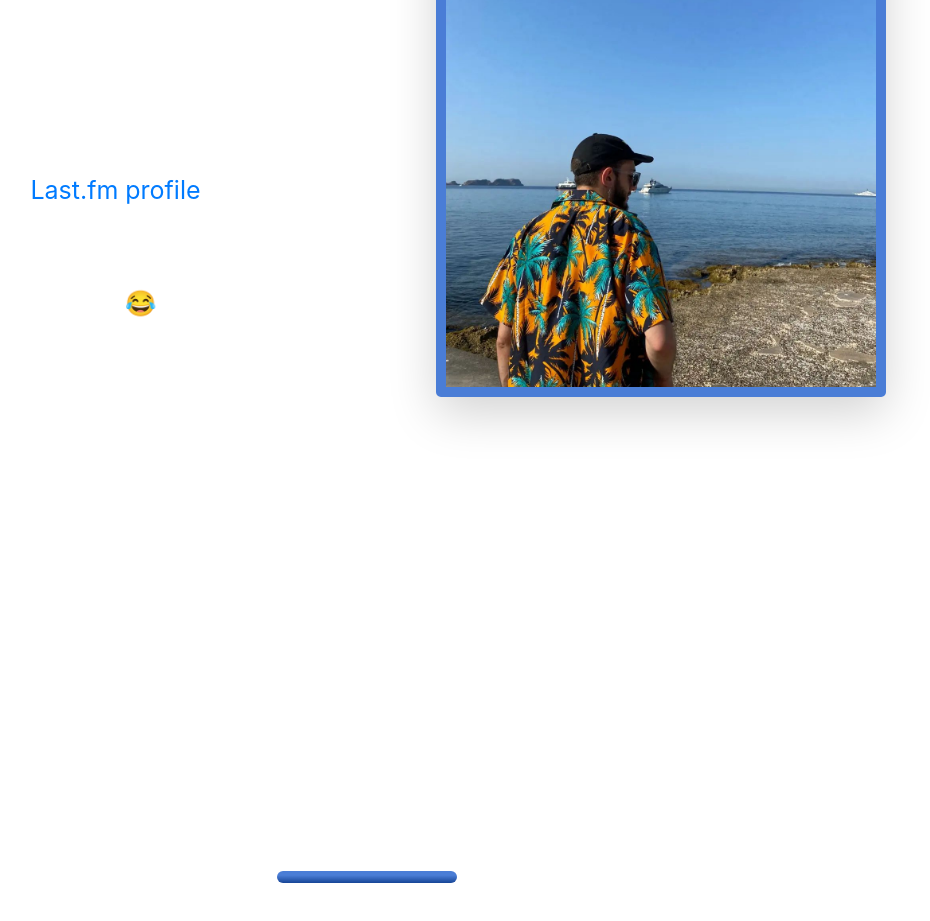
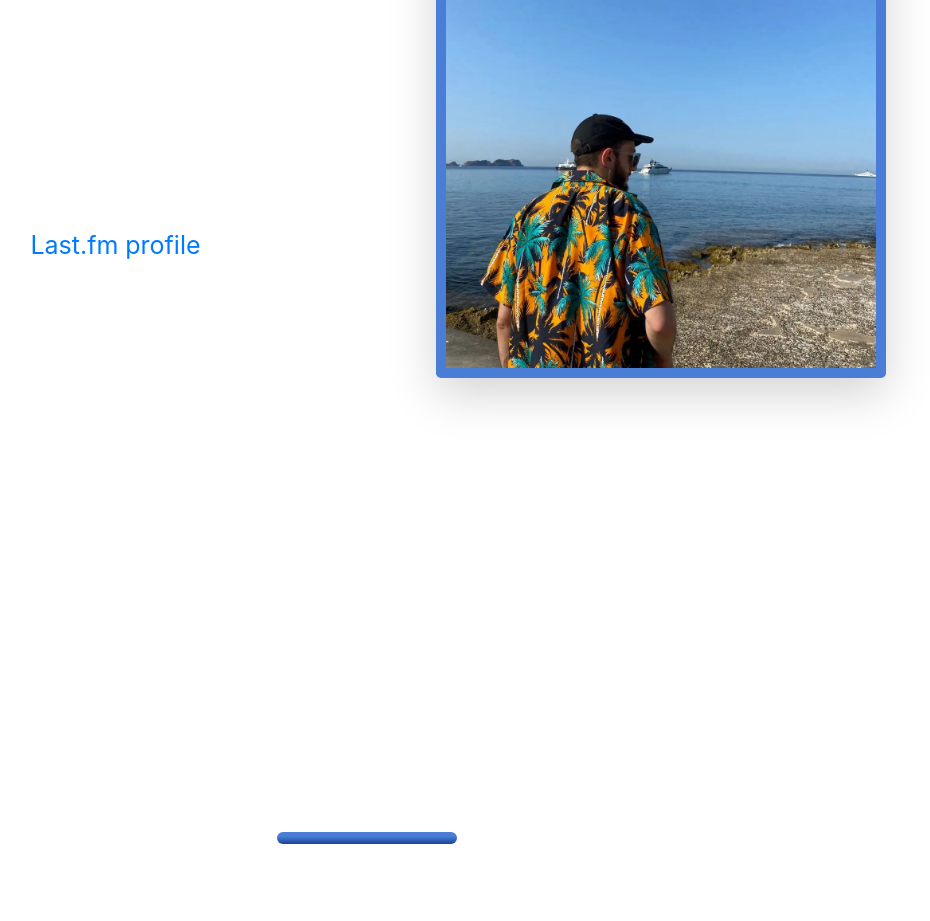
Before and after one commit to eduardomecchia/nuxt-portfolio, a Nuxt app: page / in a window 1280 px wide. Shown: the part 1480-2401 px from the top of the page, without its empty margins (273-1203 px from the left). Built offline with nearby package versions, Linux system fonts and the light colour scheme.

Commit message:
refactor: remove Swiftie bit because the world is sad

```diff
--- a/components/about.vue
+++ b/components/about.vue
@@ -16,10 +16,7 @@
                 </p>
 
                 <p>
-                    Music is another passion of mine, you can check out my <a href="https://last.fm/user/eduardomecchia" target="_blank">Last.fm profile</a> to see what I love or what I'm listening to! (I'm also trying to become a pianist, but that's a whole other story 😂)
-                    <br>
-                    <strong>TRIGGER WARNING:</strong> I'm the most devoted Swiftie you'll ever meet.
-                    <!-- Spotify integration! -->
+                    Music is another passion of mine, you can check out my <a href="https://last.fm/user/eduardomecchia" target="_blank">Last.fm profile</a> to see what I love or what I'm listening to.
                 </p>
             </div>
 
```
